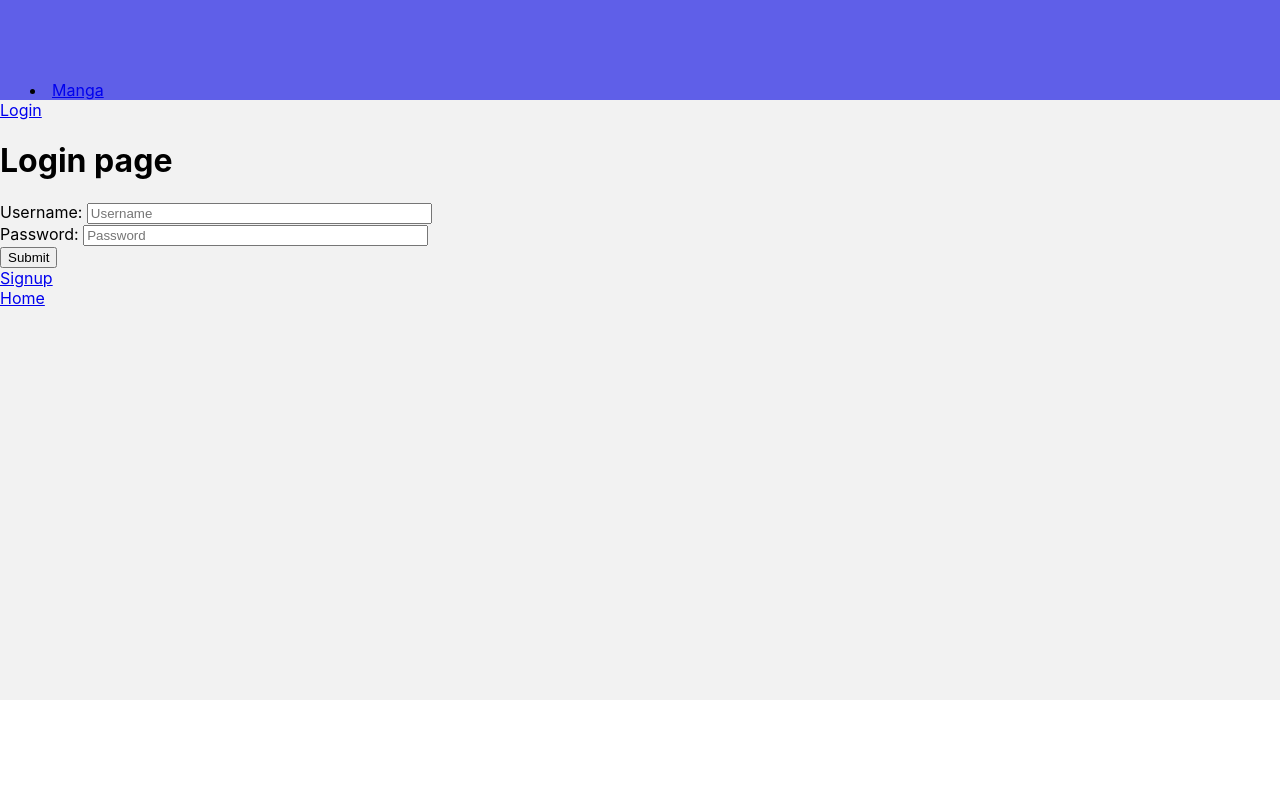
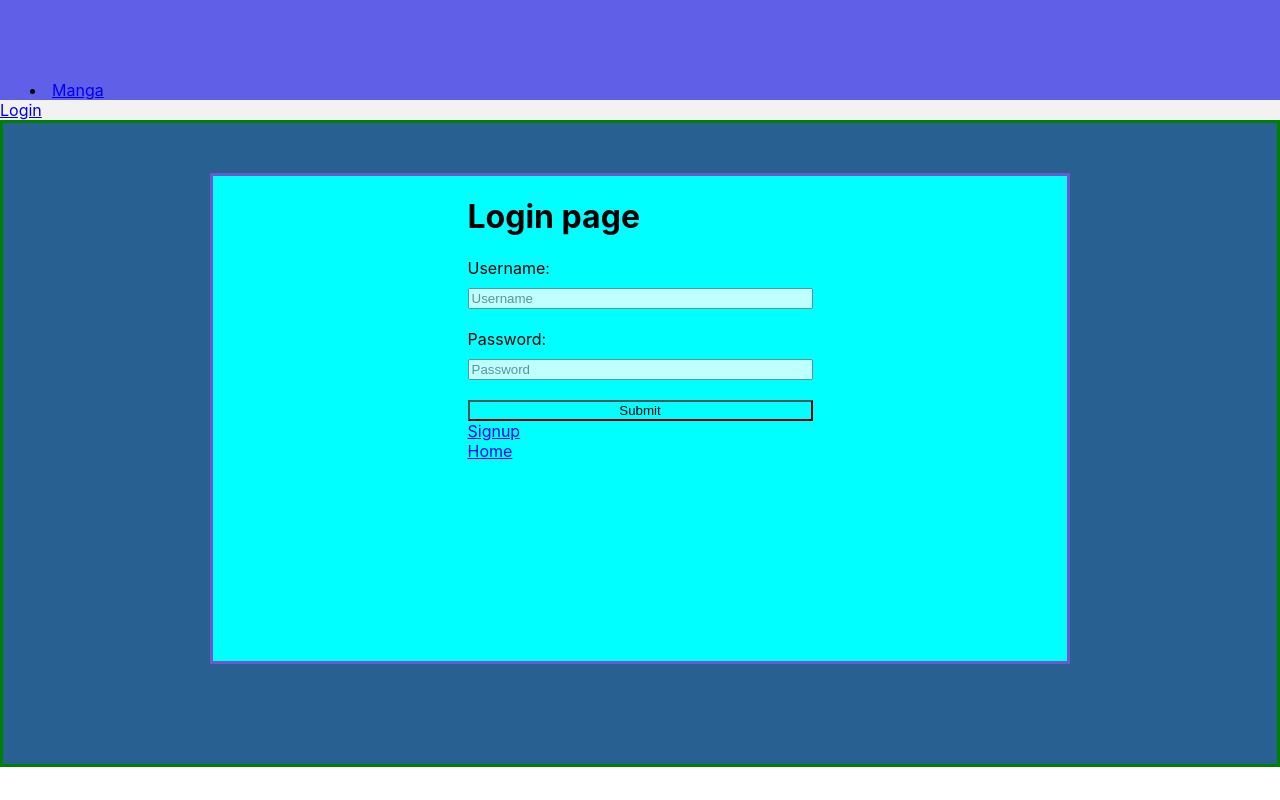
Before and after one commit to Hee-Ho/react_manga_tracker, a React (Create React App) app in the folder tracker-client/: page /login in a window 1280 px wide. Built offline with nearby package versions, Linux system fonts and the light colour scheme.

Commit message:
reorganized pages. deleted redundant pages. started css page for login

```diff
--- a/tracker-client/src/App.js
+++ b/tracker-client/src/App.js
@@ -11,14 +11,12 @@ import {
 import { QueryClient, QueryClientProvider } from '@tanstack/react-query';
 
 // Page exports for each route
-import Home from "./pages/home"
-import Login from "./pages/login"
-import Signup from './pages/signup';
+import Home from "./pages/HomePage/home"
+import Login from "./pages/LoginPage/login"
+import Signup from "./pages/SignupPage/signup";
 import ProfilePage from './pages/ProfilePage/profilePage';
 import MangaPage from './pages/MangaPage/mangaPage';
-import MangaInfo from './pages/manga_data';
-import MangaOverall from './pages/manga_overall';
-import UserInfo from './pages/user_page';
+import MangaInfo from './pages/SpecificMangaPage/manga_data';
 import User from './components/user';
 import { UserCheck } from './components/protect_route';
 import NavigationBar from './components/Navbar/navbar';
@@ -52,8 +50,6 @@ function App() {
                 <Route path="login" element={<Login setUser={setUser}/>} />
                 <Route path="signup" element={<Signup />} />
 
-                <Route path="manga" element={<UserCheck> <MangaOverall /> </UserCheck>} />
-
                 <Route path="testManga/?title=:title?" element={<MangaPage/> }/>
                 <Route path="manga/:mangaID" element={<MangaInfo />} />
                 <Route path="user" element={<ProfilePage />} />
--- /dev/null
+++ b/tracker-client/src/pages/LoginPage/login.css
@@ -0,0 +1,50 @@
+.loginArea {
+    padding-top: 50px;
+    padding-bottom: 100px;
+    display: flex;
+    justify-content: center;
+    border: solid green;
+    background-color: rgb(40, 96, 145);
+}
+
+.centerArea{
+    display: flex;
+    margin: auto;
+    flex-direction: column;
+    border: solid slateblue;
+    background-color: aqua;
+    padding-left: 20%;
+    padding-right: 20%;
+    padding-bottom: 200px;
+}
+
+.formGrouping {
+    display: flex;
+    flex-direction: column;
+    row-gap: 20px;
+}
+
+.textLabel {
+    font-style: normal;
+    color: black;
+}
+
+button {
+    background: transparent;
+
+}
+
+
+.inputGrouping {
+    display: flex;
+    flex-direction: column;
+    row-gap: 10px;
+}
+
+.inputArea {
+    opacity: .75;
+}
+
+.inputArea:focus{
+    opacity: 1;
+}
--- /dev/null
+++ b/tracker-client/src/pages/LoginPage/login.js
@@ -0,0 +1,75 @@
+
+
+import { Link, useNavigate } from "react-router-dom"
+import { LoginUser } from "../../actions/useraction";
+import { useState, useContext } from "react";
+import { UserContext } from "../../App"
+import "./login.css"
+export default function Login({setUser}) {
+
+    // States to reset input fields on failed login
+    const [username, setUsername] = useState("")
+    const [pw, setPW] = useState("")
+
+    function UserChange(e) {
+        setUsername(e.target.value)
+    }
+    function PWChange(e) {
+        setPW(e.target.value)
+    }
+
+    const navigate = useNavigate();
+
+    // hooks cant be used conditionally,
+    // that is why this is in its own function
+    const success_redirect = () => {
+        navigate('/')
+    }
+
+    const SubmitForm = async (formData) => {
+
+        formData.preventDefault()
+
+        const data = {
+            username: formData.target.username.value,
+            pw: formData.target.pw.value,
+        }
+
+        if ((await LoginUser(data))) {
+            setUser(data.username)
+            success_redirect()
+        } else {
+            setUsername('')
+            setPW('')
+        }
+    };
+
+
+    return (
+        <div class="loginArea">
+            <div class="centerArea">
+                <h1>Login page</h1>
+                <form onSubmit={SubmitForm}>
+                    <div class="formGrouping">
+                        <div class="inputGrouping">
+                            <label class="textLabel">Username: </label>
+                            <input class="inputArea" value={username} onChange={UserChange} name="username" type="text" minLength={1} placeholder="Username" size={40} required/>
+                        </div>
+                        <div class="inputGrouping">
+                            <label class="textLabel">Password: </label>
+                            <input class="inputArea" value={pw} onChange={PWChange} name="pw" type="password" minLength={1} placeholder="Password" size={40} required/>
+                        </div>
+                        <button type="submit">Submit</button>
+                    </div>
+                </form>
+                <div>
+                    <Link to={"/signup"}>Signup</Link>
+                </div>
+                <div>
+                    <Link to={"/"}>Home</Link>
+                </div>
+            </div>
+        </div>
+    )
+
+}
--- a/tracker-client/src/pages/signup.jsx
+++ b/tracker-client/src/pages/SignupPage/signup.js
@@ -1,6 +1,6 @@
 
 import { Link } from "react-router-dom";
-import { CreateUser } from "../actions/useraction"
+import { CreateUser } from "../../actions/useraction"
 
 export default function Signup() {
 
--- a/tracker-client/src/pages/manga_data.jsx
+++ b/tracker-client/src/pages/SpecificMangaPage/manga_data.js
@@ -2,7 +2,7 @@
 // This import allows the dynamic URL routing based on manga ID
 import { useParams } from "react-router-dom";
 
-import MangaLink from "../components/manga_link";
+import MangaLink from "../../components/manga_link";
 
 
 
--- a/tracker-client/src/pages/login.jsx
+++ /dev/null
@@ -1,72 +0,0 @@
-
-
-import { Link, useNavigate } from "react-router-dom"
-import { LoginUser } from "../actions/useraction";
-import { useState, useContext } from "react";
-import { UserContext } from "../App"
-
-export default function Login({setUser}) {
-
-    // States to reset input fields on failed login
-    const [username, setUsername] = useState("")
-    const [pw, setPW] = useState("")
-
-    function UserChange(e) {
-        setUsername(e.target.value)
-    }
-    function PWChange(e) {
-        setPW(e.target.value)
-    }
-
-    const navigate = useNavigate();
-
-    // hooks cant be used conditionally,
-    // that is why this is in its own function
-    const success_redirect = () => {
-        navigate('/')
-    }
-
-    const SubmitForm = async (formData) => {
-
-        formData.preventDefault()
-
-        const data = {
-            username: formData.target.username.value,
-            pw: formData.target.pw.value,
-        }
-
-        if ((await LoginUser(data))) {
-            setUser(data.username)
-            success_redirect()
-        } else {
-            setUsername('')
-            setPW('')
-        }
-    };
-
-
-    return (
-        <div>
-            <h1>Login page</h1>
-            <form onSubmit={SubmitForm}>
-                <div>
-                    <label>Username: </label>
-                    <input value={username} onChange={UserChange} name="username" type="text" minLength={1} placeholder="Username" size={40} required/>
-                </div>
-                <div>
-                    <label>Password: </label>
-                    <input value={pw} onChange={PWChange} name="pw" type="password" minLength={1} placeholder="Password" size={40} required/>
-                </div>
-                <button type="submit">Submit</button>
-            </form>
-            <div>
-                <Link to={"/signup"}>Signup</Link>
-            </div>
-            <div>
-                <Link to={"/"}>Home</Link>
-            </div>
-
-        </div>
-    )
-
-}
--- a/tracker-client/src/pages/manga_overall.jsx
+++ /dev/null
@@ -1,20 +0,0 @@
-
-
-// All manga list / main page
-import MangaLink from "../components/manga_link"
-
-
-export default function MangaOverall() {
-
-
-    return (
-        <div>
-            <div>
-                <MangaLink ID="6670ee28-f26d-4b61-b49c-d71149cd5a6e" manganame='Mieruko-chan' />
-            </div>
-            <div>
-                <MangaLink ID="6d6d9fda-5cd3-40ac-948b-776b1a1a0eb1" manganame='Suki na Ko ga Megane wo Wasureta' />
-            </div>
-        </div>
-    )
-}
--- a/tracker-client/src/pages/user_page.jsx
+++ /dev/null
@@ -1,13 +0,0 @@
-import { useParams } from "react-router-dom";
-
-export default function UserInfo() {
-
-    const uid = useParams().userID
-
-
-    return (
-        <div>
-            <label>{uid}</label>
-        </div>
-    )
-}
```
Also changed, not shown: tracker-client/src/pages/HomePage/home.js (renamed from tracker-client/src/pages/home.jsx).
